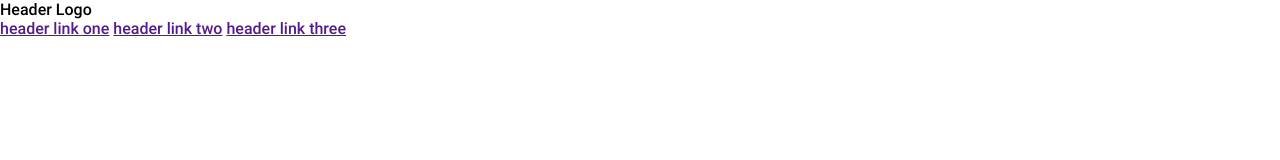
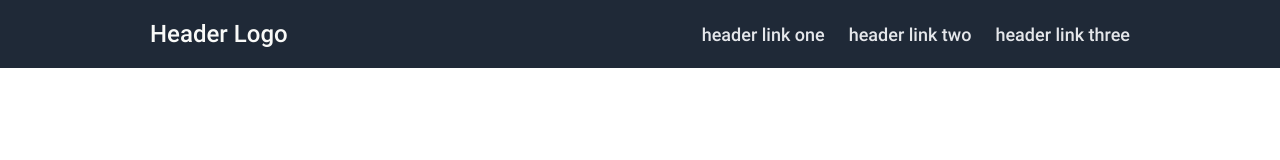
Before and after one commit to ThSetrof/landing-page-project, a plain HTML site: page index.html in a window 1280 px wide. Drawn offline with Linux system fonts and the light colour scheme.

Commit message:
Add style to header section

```diff
--- a/style.css
+++ b/style.css
@@ -9,3 +9,33 @@
     box-sizing: border-box;
     font-family: "Roboto", sans-serif;
 }
+
+body{
+
+}
+
+.header{
+    display: flex;
+    justify-content: space-between;
+
+    background-color: #1f2937;
+    padding: 20px 150px;
+    align-items: center;
+}
+
+.logo{
+    color: #F9FAf8;
+    font-size: 24px;
+}
+
+.header-links{
+    display: flex;
+    gap: 24px;
+}
+
+.header-links a{
+    font-size: 18px;
+    color: #e5e7eb;
+    text-decoration: none;
+    font-weight: 100;
+}
```
